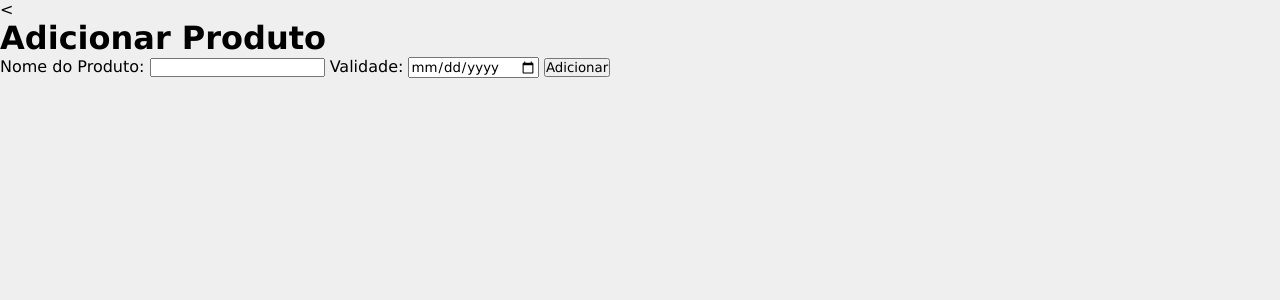
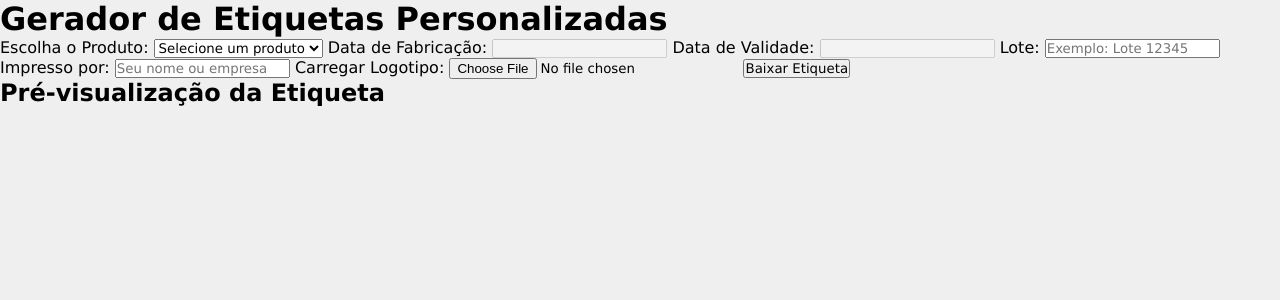
Before and after one commit to joaosdm/4Way-Print, a Flask app: page /adicionar in a window 1280 px wide. Shown: the top 300 px of the page. Run offline with Flask 3, Linux system fonts and the light colour scheme.

Commit message:
Update adicionar.html

```diff
--- a/templates/adicionar.html
+++ b/templates/adicionar.html
@@ -1,22 +1,55 @@
-<<!DOCTYPE html>
-<html lang="pt">
+<!DOCTYPE html>
+<html lang="pt-BR">
 <head>
     <meta charset="UTF-8">
     <meta name="viewport" content="width=device-width, initial-scale=1.0">
-    <title>4Way Print</title>
-    <link rel="stylesheet" type="text/css" href="CSS/style.css">
-    <link rel="icon" href="path/to/icon.png" type="image/png">
+    <title>Gerador de Etiquetas Personalizadas</title>
+    <link rel="stylesheet" href="style.css">
 </head>
 <body>
-    <h1>Adicionar Produto</h1>
-    <form method="POST">
-        <label for="nome">Nome do Produto:</label>
-        <input type="text" id="nome" name="nome" required>
+    <div class="container">
+        <h1>Gerador de Etiquetas Personalizadas</h1>
 
-        <label for="validade">Validade:</label>
-        <input type="date" id="validade" name="validade" required>
+        <div class="controls">
+            <!-- Seleção de produto -->
+            <label for="produtos">Escolha o Produto:</label>
+            <select id="produtos">
+                <option value="">Selecione um produto</option>
+                <!-- Produtos serão adicionados dinamicamente -->
+            </select>
 
-        <button type="submit">Adicionar</button>
-    </form>
+            <!-- Campos que serão preenchidos automaticamente -->
+            <label for="data-fabricacao">Data de Fabricação:</label>
+            <input type="text" id="data-fabricacao" disabled>
+
+            <label for="data-validade">Data de Validade:</label>
+            <input type="text" id="data-validade" disabled>
+
+            <label for="lote">Lote:</label>
+            <input type="text" id="lote" placeholder="Exemplo: Lote 12345">
+
+            <label for="impresso-por">Impresso por:</label>
+            <input type="text" id="impresso-por" placeholder="Seu nome ou empresa">
+
+            <label for="logo">Carregar Logotipo:</label>
+            <input type="file" id="logo" accept="image/*">
+
+            <button id="download-btn">Baixar Etiqueta</button>
+        </div>
+
+        <div class="preview">
+            <h2>Pré-visualização da Etiqueta</h2>
+            <div id="label-container" class="label-container">
+                <div id="label" class="label">
+                    <div id="label-text">
+                        <!-- Conteúdo da etiqueta será atualizado aqui -->
+                    </div>
+                    <img id="label-logo" src="" alt="Logotipo" style="display:none;">
+                </div>
+            </div>
+        </div>
+    </div>
+
+    <script src="script.js"></script>
 </body>
 </html>
```
